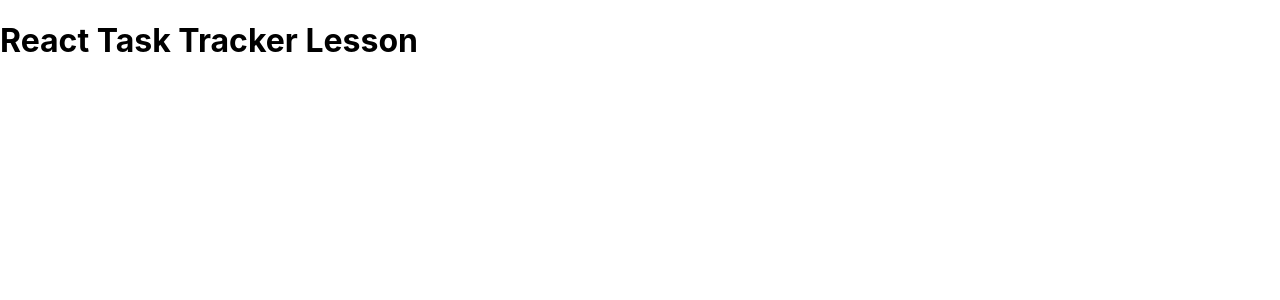
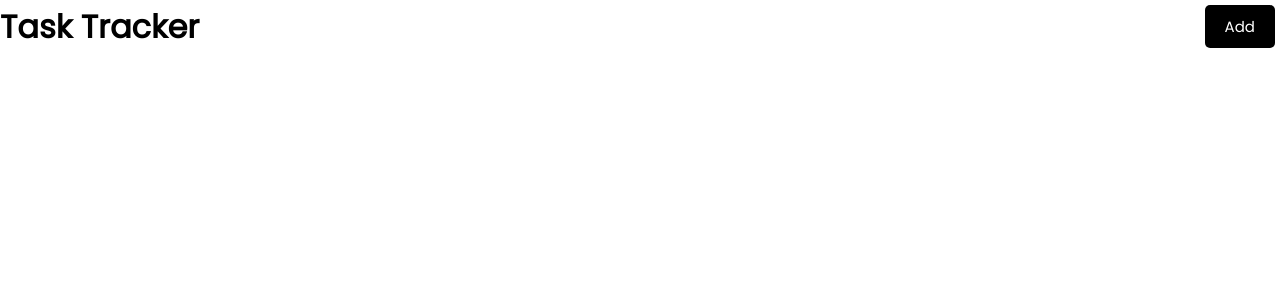
Before and after one commit to alexis-lv/react-task-tracker, a React (Create React App) app: page / in a window 1280 px wide. Shown: the top 300 px of the page. Built offline with nearby package versions, Linux system fonts and the light colour scheme.

Commit message:
add header

```diff
--- a/src/App.js
+++ b/src/App.js
@@ -1,9 +1,9 @@
-
+import Header from "./components/Header/Header";
 
 function App() {
   return (
     <div className="App">
-      <h1>React Task Tracker Lesson</h1>
+      <Header title='Task Tracker'/>
     </div>
   );
 }
--- /dev/null
+++ b/src/components/Header/Header.js
@@ -0,0 +1,12 @@
+import React from 'react'
+
+const Header = ({title}) => {
+  return (
+    <header className='header'>
+        <h1>{title}</h1>
+        <button className='btn'>Add</button>
+    </header>
+  )
+}
+
+export default Header;
--- a/src/index.css
+++ b/src/index.css
@@ -1,13 +1,112 @@
-body {
+@import url('https://fonts.googleapis.com/css2?family=Poppins:wght@300;400&display=swap');
+
+* {
+  box-sizing: border-box;
   margin: 0;
-  font-family: -apple-system, BlinkMacSystemFont, 'Segoe UI', 'Roboto', 'Oxygen',
-    'Ubuntu', 'Cantarell', 'Fira Sans', 'Droid Sans', 'Helvetica Neue',
-    sans-serif;
-  -webkit-font-smoothing: antialiased;
-  -moz-osx-font-smoothing: grayscale;
+  padding: 0;
 }
 
-code {
-  font-family: source-code-pro, Menlo, Monaco, Consolas, 'Courier New',
-    monospace;
+body {
+  font-family: 'Poppins', sans-serif;
 }
+
+.container {
+  max-width: 500px;
+  margin: 30px auto;
+  overflow: auto;
+  min-height: 300px;
+  border: 1px solid steelblue;
+  padding: 30px;
+  border-radius: 5px;
+}
+
+.header {
+  display: flex;
+  justify-content: space-between;
+  align-items: center;
+  margin-bottom: 20px;
+}
+
+.btn {
+  display: inline-block;
+  background: #000;
+  color: #fff;
+  border: none;
+  padding: 10px 20px;
+  margin: 5px;
+  border-radius: 5px;
+  cursor: pointer;
+  text-decoration: none;
+  font-size: 15px;
+  font-family: inherit;
+}
+
+.btn:focus {
+  outline: none;
+}
+
+.btn:active {
+  transform: scale(0.98);
+}
+
+.btn-block {
+  display: block;
+  width: 100%;
+}
+
+.task {
+  background: #f4f4f4;
+  margin: 5px;
+  padding: 10px 20px;
+  cursor: pointer;
+}
+
+.task.reminder {
+  border-left: 5px solid green;
+}
+
+.task h3 {
+  display: flex;
+  align-items: center;
+  justify-content: space-between;
+}
+
+.add-form {
+  margin-bottom: 40px;
+}
+
+.form-control {
+  margin: 20px 0;
+}
+
+.form-control label {
+  display: block;
+}
+
+.form-control input {
+  width: 100%;
+  height: 40px;
+  margin: 5px;
+  padding: 3px 7px;
+  font-size: 17px;
+}
+
+.form-control-check {
+  display: flex;
+  align-items: center;
+  justify-content: space-between;
+}
+
+.form-control-check label {
+  flex: 1;
+}
+
+.form-control-check input {
+  flex: 2;
+  height: 20px;
+}
+
+footer {
+  margin-top: 30px;
+  text-align: center;
+}
```
